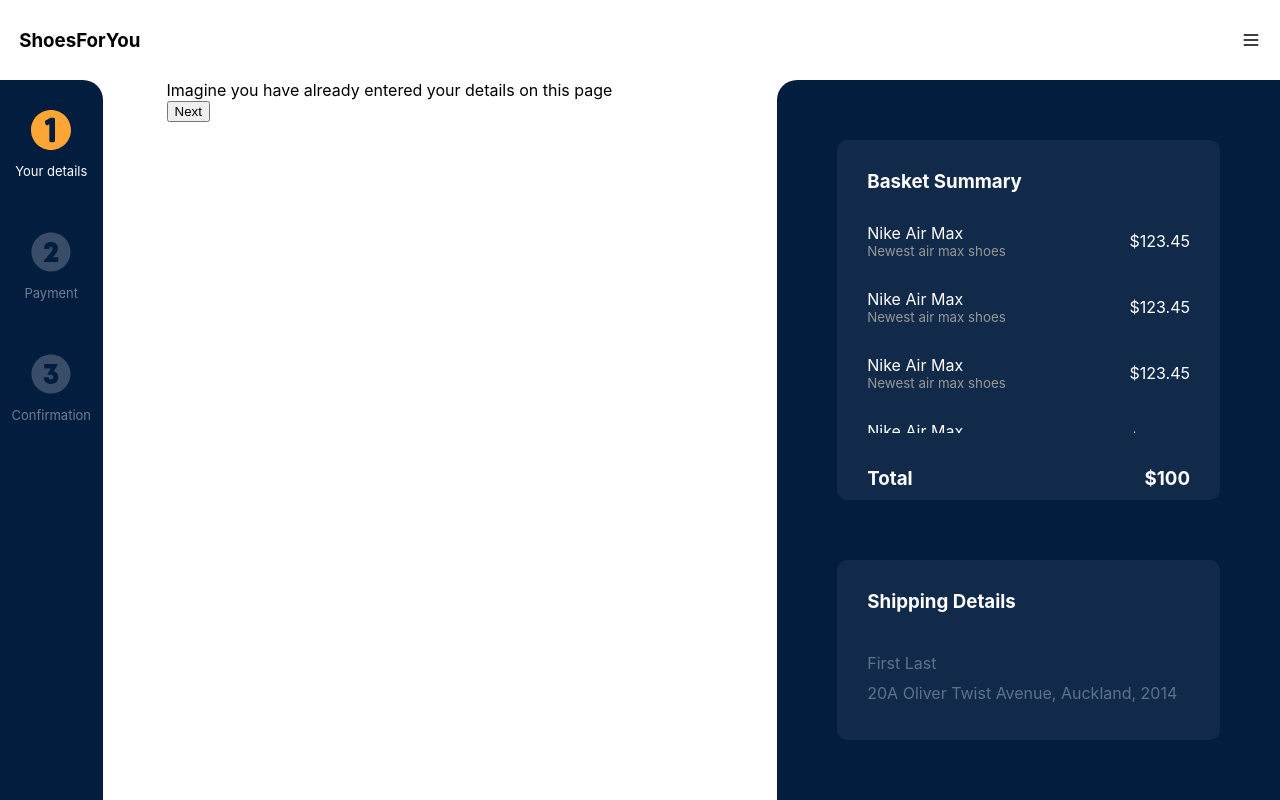
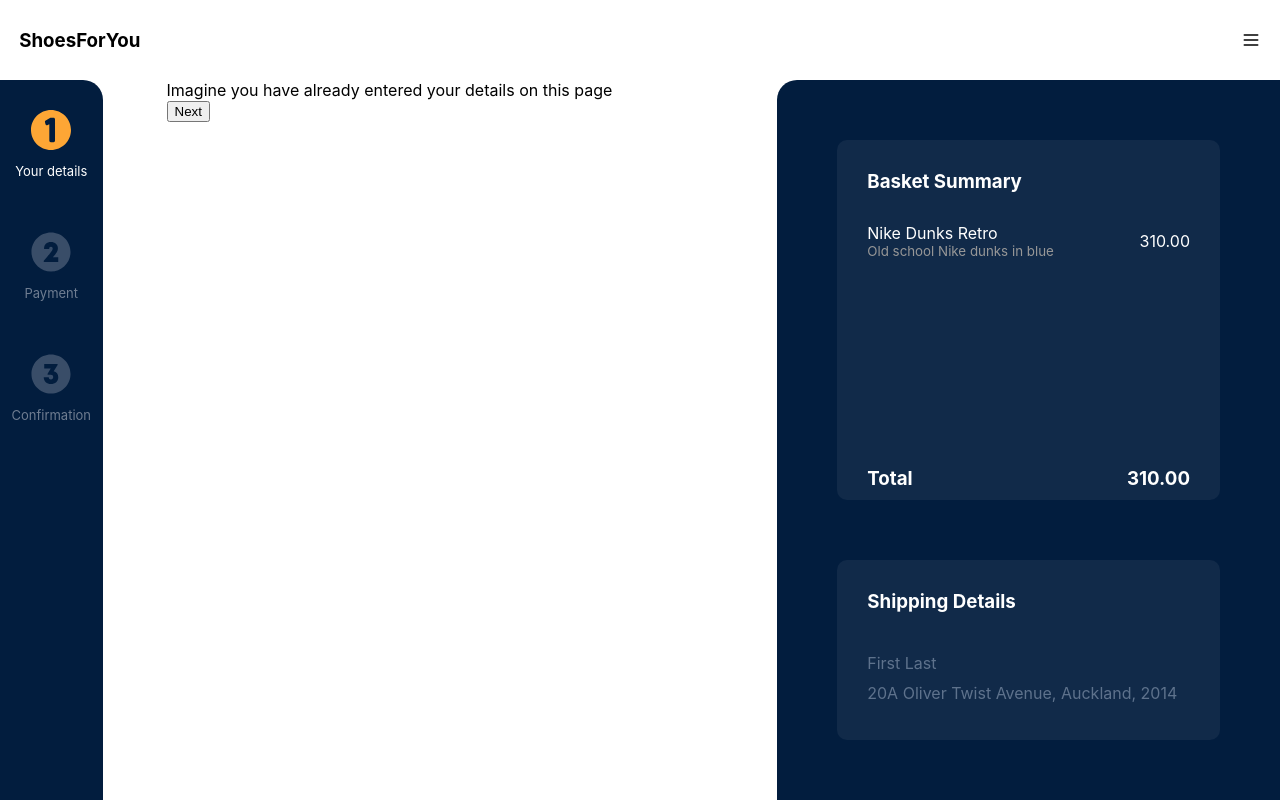
Before and after one commit to clyanide/airwallex-checkout-sample-ui, a React (Create React App) app: page /checkout in a window 1280 px wide. Built offline with nearby package versions, Linux system fonts and the light colour scheme.

Commit message:
connect basket to cookie

```diff
--- a/src/components/checkout/BasketSummary/BasketSummary.tsx
+++ b/src/components/checkout/BasketSummary/BasketSummary.tsx
@@ -1,27 +1,42 @@
 import React from 'react';
+import Cookies from 'universal-cookie';
 import styles from './BasketSummary.module.scss';
 
 const items = [{ name: 'Nike Air Max', description: 'Newest air max shoes', price: '$123.45' }, { name: 'Nike Air Max', description: 'Newest air max shoes', price: '$123.45' }, { name: 'Nike Air Max', description: 'Newest air max shoes', price: '$123.45' }, { name: 'Nike Air Max', description: 'Newest air max shoes', price: '$123.45' }, { name: 'Nike Air Max', description: 'Newest air max shoes', price: '$123.45' }, { name: 'Nike Air Max', description: 'Newest air max shoes', price: '$123.45' }];
 
-const BasketSummary = () => (
+const BasketSummary = () => {
+  const calculateTotal = (products: Array<Record<string, any>>) => {
+    let total = 0;
+
+    products.forEach((product) => { total += product.unit_price; });
+
+    return total;
+  };
+
+  const cookies = new Cookies();
+  const cookie = cookies.get('order');
+  return (
     <div className={styles.body}>
       <div className={styles.content}>
         <div className={styles.basket}>
           <h3>Basket Summary</h3>
           <div className={styles.items}>
-          {items.map((item) => (
+            {cookie.order.products.map((item: any) => (
               <div className={styles.entry}>
                 <div className={styles.text}>
                   <p className={styles.title}>{item.name}</p>
-                <p className={styles.description}>{item.description}</p>
+                  <p className={styles.description}>{item.desc}</p>
                 </div>
-              <div className={styles.price}>{item.price}</div>
+                <div className={styles.price}>
+                  {(Math.round(item.unit_price * 100) / 100)
+                    .toFixed(2)}
+                </div>
               </div>
             ))}
           </div>
           <div className={styles.total}>
             <h3>Total</h3>
-          <h3>$100</h3>
+            <h3>{(Math.round(calculateTotal(cookie.order.products) * 100) / 100).toFixed(2)}</h3>
           </div>
         </div>
         <div className={styles.shipping}>
@@ -34,5 +49,6 @@ const BasketSummary = () => (
       </div>
     </div>
   );
+};
 
 export default BasketSummary;
--- a/src/dummy/cookies.tsx
+++ b/src/dummy/cookies.tsx
@@ -5,7 +5,7 @@ const setDummyOrderCookie = () => {
   cookies.set(
     'order',
     {
-      amount: 310.0,
+      amount: 310.00,
       currency: 'USD',
       order: {
         products: [
@@ -14,7 +14,7 @@ const setDummyOrderCookie = () => {
             desc: 'Old school Nike dunks in blue',
             name: 'Nike Dunks Retro',
             quantity: 1,
-            unit_price: 310.0,
+            unit_price: 310.00,
           },
         ],
         shipping: {
```
Lines whose indentation alone changed are shown as unchanged.
